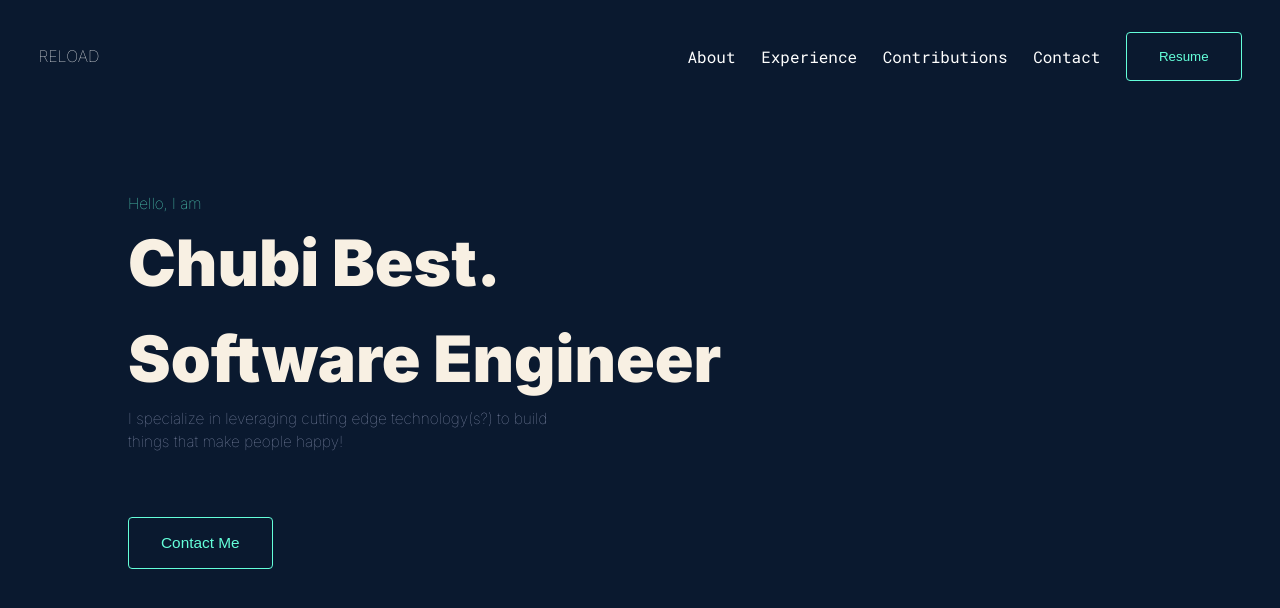
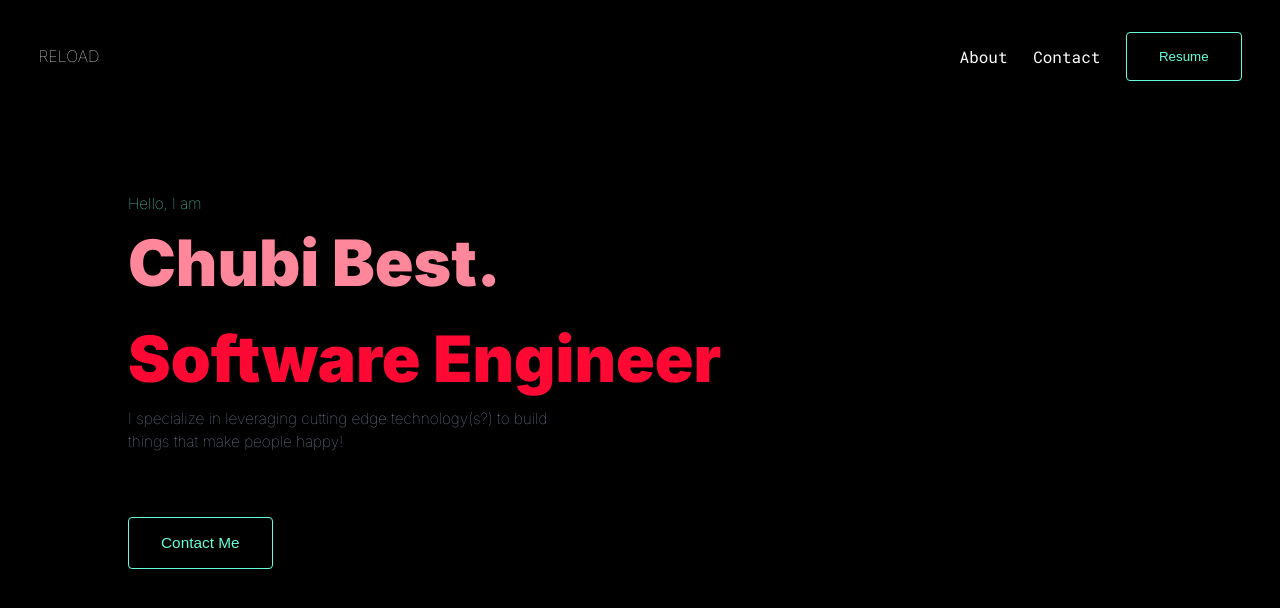
Before and after one commit to chubibest/portfolio, a React (Create React App) app: page / in a window 1280 px wide. Shown: the top 608 px of the page. Built offline with nearby package versions, Linux system fonts and the light colour scheme.

Commit message:
activate links

```diff
--- a/src/App.tsx
+++ b/src/App.tsx
@@ -36,7 +36,7 @@ function Index() {
       <ContentWrapper>
         <>
           <Intro />
-          <Experience />
+          {/* <Experience /> */}
         </>
       </ ContentWrapper>
     </App>
--- a/src/Components/Button/index.tsx
+++ b/src/Components/Button/index.tsx
@@ -4,6 +4,7 @@ import styled from 'styled-components';
 interface ButtonProps {
     text: string
     className?: string
+    onClick?: (e: React.MouseEvent<HTMLElement>) => void
 }
 const Button = styled.button(({theme}) => ({
     color: theme.button,
@@ -16,9 +17,9 @@ const Button = styled.button(({theme}) => ({
     borderRadius: '4px',
 }))
 
-const Index = ({ text, className }: ButtonProps) => {
+const Index = ({ text, className, onClick }: ButtonProps) => {
     return (
-        <Button className={className}>
+        <Button className={className} onClick={onClick}>
             {text}
         </Button>
     );
--- a/src/Components/Header/Navigation/NavigationItem/index.tsx
+++ b/src/Components/Header/Navigation/NavigationItem/index.tsx
@@ -3,20 +3,18 @@ import styled from 'styled-components'
 
 const NavigationItem = styled.a({
     marginLeft: '2vw',
-    // transform: 'scaleX(1.2) scaleY(.8)'
-    // transform: 'scaleX(1.2) scaleY(.8)'
-    // transform: 'scaleX(1.1)'
     fontStretch: 'condensed'
 })
 
 interface NavigationItemProps {
     text?: string
     children?: JSX.Element
+    onClick?: (e: React.MouseEvent<HTMLElement>) => void
 }
 
-const Index = ({ text, children }: NavigationItemProps) => {
+const Index = ({ text, children, onClick }: NavigationItemProps) => {
     return (
-        <NavigationItem>
+        <NavigationItem onClick={onClick}>
             { children || text }
         </NavigationItem>
     );
--- /dev/null
+++ b/src/Components/Header/Navigation/actions.ts
@@ -0,0 +1,8 @@
+export const mailTo = (e:  React.MouseEvent<HTMLElement>) => {
+    e.preventDefault();
+    window.location.href = 'mailto:chubi.best@gmail.com'
+}
+
+export const about = (e: React.MouseEvent<HTMLElement>) => {
+    e.preventDefault();
+}
--- a/src/Components/Header/Navigation/index.tsx
+++ b/src/Components/Header/Navigation/index.tsx
@@ -2,6 +2,7 @@ import React from 'react';
 import styled from 'styled-components'
 import NavigationItem from './NavigationItem'
 import Button from '../../Button'
+import { mailTo, about } from './actions';
 
 const Navigation = styled.div({
     display: 'flex',
@@ -10,23 +11,26 @@ const Navigation = styled.div({
     alignItems: 'center'
 })
 
-const options  = ['About', 'Experience', 'Contributions', 'Contact']
+// const options  = ['About', 'Experience', 'Contributions', 'Contact']
+const options  = [{text: 'About', onClick: about}, {text: 'Contact', onClick: mailTo}]
 
 const Index = () => {
     return (
         <Navigation>
             {
-                options.map((text, index) => {
+                options.map(({text, onClick}, index) => {
                     return (
-                        <NavigationItem text={text} key={index} />
+                        <NavigationItem text={text} key={index} onClick={onClick}/>
                     )
                 })
             }
             <NavigationItem>
-                <Button text='Resume'/>
+                <a href={require('../../../resume.pdf')} download="Resume" target='_blank'>
+                    <Button text='Resume'/>
+                </a>
             </NavigationItem>
         </Navigation>
     );
 };
-
+// download="Resume"
 export default Index;
--- a/src/Components/Intro/index.tsx
+++ b/src/Components/Intro/index.tsx
@@ -1,6 +1,7 @@
 import React from 'react';
 import styled from 'styled-components';
 import Button from '../Button';
+import { mailTo } from '../Header/Navigation/actions';
 
 const Intro = styled.div(({ theme }) => ({
     display: 'flex',
@@ -15,10 +16,10 @@ const Intro = styled.div(({ theme }) => ({
         color: theme.colors.lively
     },
     '.intro': {
-        color: theme.colors.normal,
+        color: theme.colors.boldPink,
         fontWeight: 900,
         span: {
-            color: theme.colors.normal
+            color: theme.colors.lightPink
         }
     },
 }))
@@ -42,9 +43,10 @@ const Index = () => {
             <p className='fontSmall third'>
                 I specialize in leveraging cutting edge technology(s?) to build things that make people happy!
             </p>
-            <Button className='fontSmall btn-margin-top' text='Contact Me'/>
+            <Button className='fontSmall btn-margin-top' text='Contact Me' onClick={mailTo}/>
         </Intro>
     );
 };
+// onClick?: (e: React.MouseEvent<HTMLElement>) => void
 
 export default Index;
--- a/src/index.css
+++ b/src/index.css
@@ -9,6 +9,7 @@ body {
 
 body a{
   font-family: 'Roboto Mono', monospace;
+  cursor: pointer;
 }
 body, * {
   box-sizing: border-box;
--- a/src/index.tsx
+++ b/src/index.tsx
@@ -9,7 +9,8 @@ import { createGlobalStyle } from 'styled-components'
 
 const GlobalStyle = createGlobalStyle(({ theme }) => ({
   'body': {
-    'background-color': '#0a192f'
+    // 'background-color': '#0a192f'
+    'background-color': 'black'
   }
 }))
 
--- a/src/theme.ts
+++ b/src/theme.ts
@@ -3,13 +3,15 @@ const faded = '#8892b0'
 const lively = '#64ffda'
 const normal = '#F8F0E3'
 
-
+// BLACK PINK
 export default {
     button: lively,
     colors: {
         normal,
         lively,
-        faded
+        faded,
+        lightPink: '#ff879c',
+        boldPink: '#ff0934'
     },
     fonts: {
         callToAction: 'bla bla bla',
```
Also changed, not shown: 2 other files (tests, documents, lock files or other folders).
